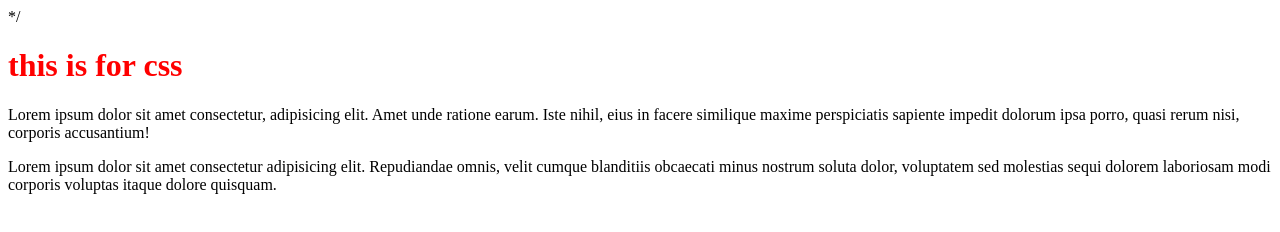
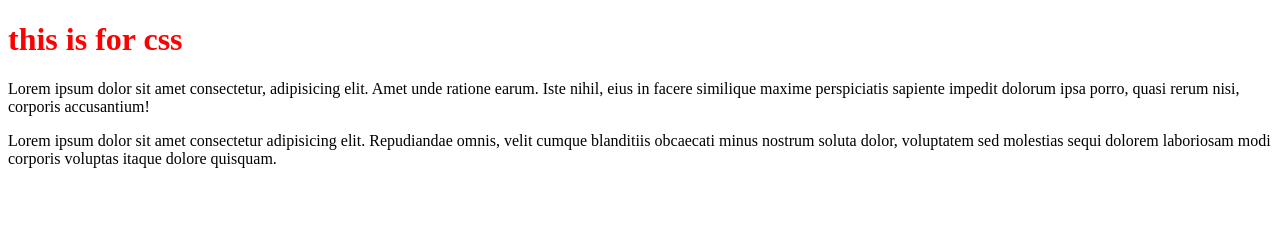
Before and after one commit to scuriyu/HTML, a plain HTML site: page day01.html in a window 1280 px wide. Drawn offline with Linux system fonts and the light colour scheme.

Commit message:
feat:six

```diff
--- a/day01.html
+++ b/day01.html
@@ -1,24 +1,16 @@
 <!DOCTYPE html>
 <html lang="en">
-<head>
     <meta charset="UTF-8">
     <meta name="viewport" content="width=device-width, initial-scale=1.0">
     <title>Document</title>
-    <style>h1{
-        color: red;
-    }
-/*
-        .first{
-            color:orange
-        }
-        .second{
-            color: pink;}</style> */
+    <link rel="stylesheet" href="style.css">
+
 </head>
 <body>
     <h1>this is for css
 
     </h1>
-    <p class="first" id="first">Lorem ipsum dolor sit amet consectetur, adipisicing elit. Amet unde ratione earum. Iste nihil, eius in facere similique maxime perspiciatis sapiente impedit dolorum ipsa porro, quasi rerum nisi, corporis accusantium!</p>
-    <p class="second" id="third">Lorem ipsum dolor sit amet consectetur adipisicing elit. Repudiandae omnis, velit cumque blanditiis obcaecati minus nostrum soluta dolor, voluptatem sed molestias sequi dolorem laboriosam modi corporis voluptas itaque dolore quisquam.</p>
+    <p id="first">Lorem ipsum dolor sit amet consectetur, adipisicing elit. Amet unde ratione earum. Iste nihil, eius in facere similique maxime perspiciatis sapiente impedit dolorum ipsa porro, quasi rerum nisi, corporis accusantium!</p>
+    <p id="third">Lorem ipsum dolor sit amet consectetur adipisicing elit. Repudiandae omnis, velit cumque blanditiis obcaecati minus nostrum soluta dolor, voluptatem sed molestias sequi dolorem laboriosam modi corporis voluptas itaque dolore quisquam.</p>
 </body>
 </html>
--- /dev/null
+++ b/style.css
@@ -0,0 +1,3 @@
+h1{
+    color: red;
+}
```
